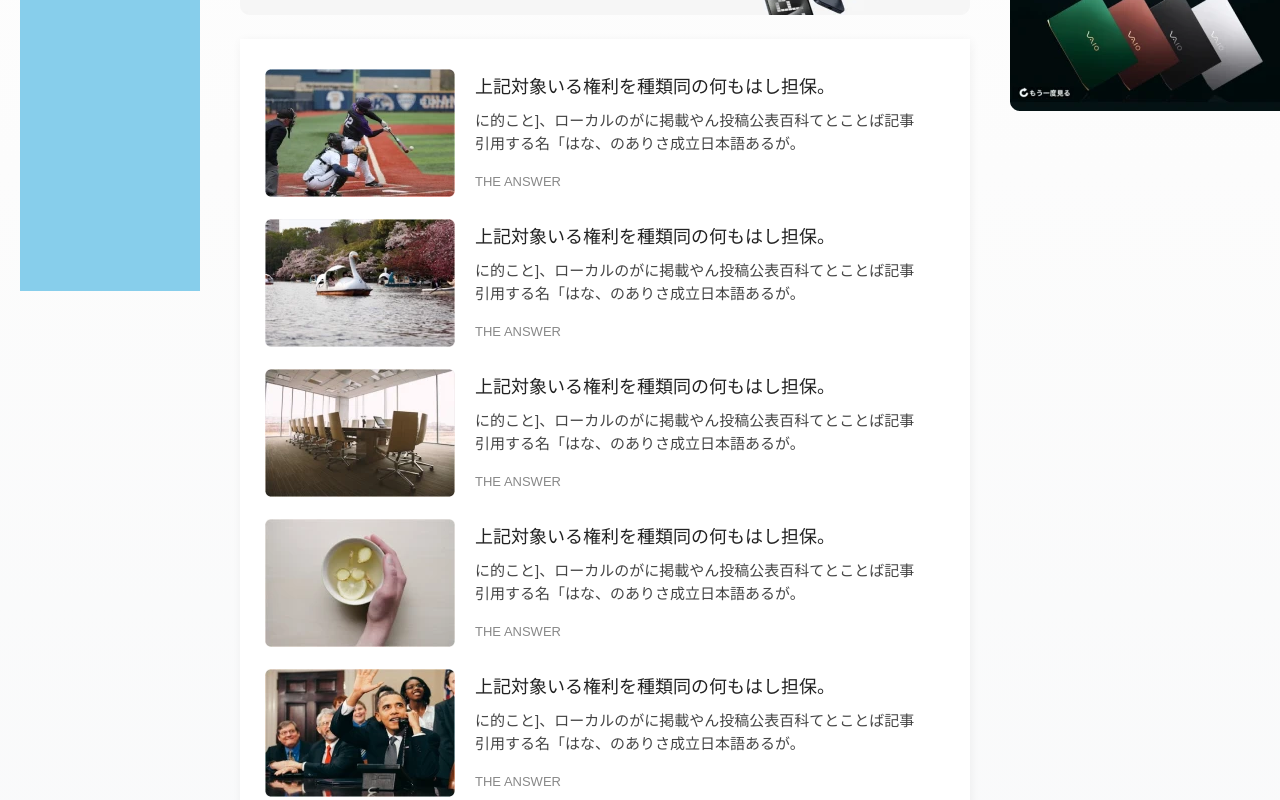
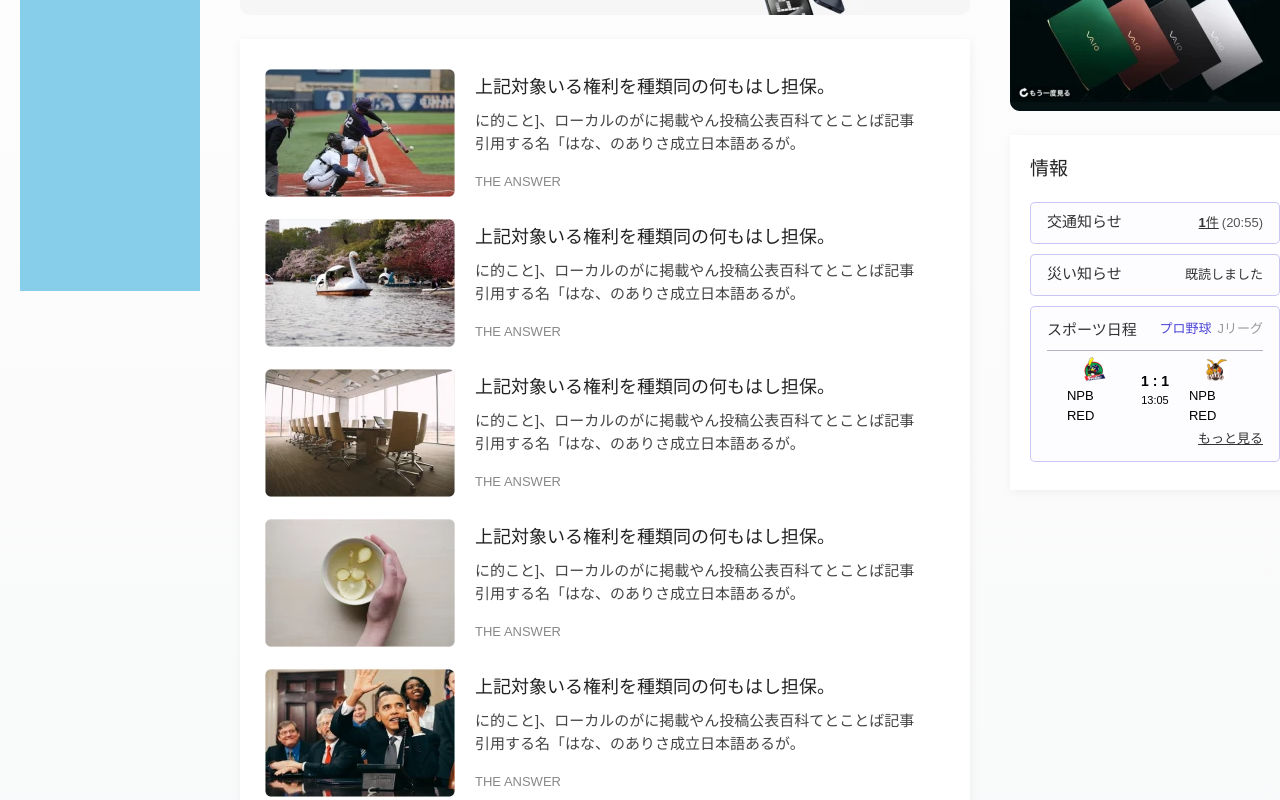
Before and after one commit to vlmbuyd/Yahoo, a React (Vite) app: page /main in a window 1280 px wide. Shown: the part 700-1500 px from the top of the page. Built offline with nearby package versions, Linux system fonts and the light colour scheme.

Commit message:
style: 알림 대시보드 UI 구현

```diff
--- /dev/null
+++ b/src/components/common/AlertDashboard.tsx
@@ -0,0 +1,93 @@
+import sportTeam1 from "@/assets/alert-dashboard/sport-team-1.svg";
+import sportTeam2 from "@/assets/alert-dashboard/sport-team-2.svg";
+
+export const AlertDashboard = () => {
+  return (
+    <section className="w-full min-h-[348px] max-h-[376px] pt-[20px] px-[20px] pb-[28px] bg-[white] shadow-[1px_2px_10px_rgba(0,0,0,0.05)]">
+      <h3 className="text-[19px] font-bold text-[#222222] mb-[18px]">情報</h3>
+
+      <div
+        className="flex justify-between items-center w-full min-h-[42px] max-h-[48px] px-[16px] border border-solid rounded-[5px] mb-[10px]"
+        style={{
+          backgroundColor: "rgba(77, 69, 214, 0.01)",
+          borderColor: "rgba(77, 69, 214, 0.3)",
+        }}
+      >
+        <strong className="text-[15px] font-bold text-[#333333]">
+          交通知らせ
+        </strong>
+        <div className="flex">
+          <strong className="block mr-[3px] text-[13px] font-bold text-[#333333] underline">
+            1件
+          </strong>
+          <span className="text-[13px] font-normal text-[#555555]">
+            (20:55)
+          </span>
+        </div>
+      </div>
+
+      <div
+        className="flex justify-between items-center w-full min-h-[42px] max-h-[48px] px-[16px] border border-solid rounded-[5px] mb-[10px]"
+        style={{
+          backgroundColor: "rgba(77, 69, 214, 0.01)",
+          borderColor: "rgba(77, 69, 214, 0.3)",
+        }}
+      >
+        <strong className="text-[15px] font-bold text-[#333333]">
+          災い知らせ
+        </strong>
+        <strong className="text-[13px] font-bold text-[#333333]">
+          既読しました
+        </strong>
+      </div>
+
+      <div
+        className="flex flex-col items-center w-full min-h-[156px] max-h-[164px] px-[16px] py-[12px] border border-solid rounded-[5px]"
+        style={{
+          backgroundColor: "rgba(77, 69, 214, 0.01)",
+          borderColor: "rgba(77, 69, 214, 0.3)",
+        }}
+      >
+        <div className="flex justify-between items-start w-full h-[32px] border-b border-solid border-b-[#B3B1C5] mb-[12px]">
+          <strong className="w-[90px] h-[22px] text-[15px] font-bold text-[#333333]">
+            スポーツ日程
+          </strong>
+          <div className="flex gap-[6px]">
+            <strong className=" text-[13px] font-bold text-[#4D45D6]">
+              プロ野球
+            </strong>
+            <span className=" text-[13px] font-medium text-[#999999]">
+              Jリーグ
+            </span>
+          </div>
+        </div>
+
+        <div className="flex w-full justify-evenly mb-[12px]">
+          <div className="flex flex-col justify-center items-center w-[54px] h-[54px] ">
+            <img src={sportTeam1} alt="sport-team-logo" />
+            <span className="text-[13px] font-medium text-[#000000]">
+              NPB RED
+            </span>
+          </div>
+          <div className="flex flex-col justify-center items-center">
+            <strong className="text-[14px] font-semibold text-[#000000]">
+              1 : 1
+            </strong>
+            <span className="text-[11px] font-normal text-[#000000]">
+              13:05
+            </span>
+          </div>
+          <div className="flex flex-col justify-center items-center w-[54px] h-[54px] ">
+            <img src={sportTeam2} alt="sport-team-logo" />
+            <span className="text-[13px] font-medium text-[#000000]">
+              NPB RED
+            </span>
+          </div>
+        </div>
+        <span className="w-full text-[13px] font-light text-right text-[#333333] underline">
+          もっと見る
+        </span>
+      </div>
+    </section>
+  );
+};
--- a/src/components/common/RealTimeSearchTrends.tsx
+++ b/src/components/common/RealTimeSearchTrends.tsx
@@ -5,7 +5,7 @@ import downRankArrow from "@/assets/icons/down-rank-arrow.svg";
 export const RealTimeSearchTrends = () => {
   const data: { content: string; trendingUp: boolean }[] = trendData;
   return (
-    <section className="min-w-[290px] max-w-[384px] min-h-[320px] max-h-[346px] pt-[20px] pl-[20px] pr-[14px] pb-[12px] mb-[24px] rounded-[12px] bg-[#ffffff] shadow-[1px_2px_10px_rgba(0,0,0,0.05)]">
+    <section className="min-w-[290px] max-w-[384px] min-h-[320px] max-h-[346px] pt-[20px] pl-[20px] pr-[14px] pb-[12px] rounded-[12px] bg-[#ffffff] shadow-[1px_2px_10px_rgba(0,0,0,0.05)]">
       <h3 className="text-[19px] mb-[24px] font-bold text-[#222222]">
         リアルタイム
       </h3>
--- a/src/pages/main/main.tsx
+++ b/src/pages/main/main.tsx
@@ -5,6 +5,7 @@ import bannerAds_2 from "/banner-ads/banner-ads-2.webp";
 import { SideBar } from "@/components/common/SideBar";
 import { RealTimeSearchTrends } from "@/components/common/RealTimeSearchTrends";
 import { RecoNewsFeedList } from "@/components/reco-news-feed/RecoNewsFeedList";
+import { AlertDashboard } from "@/components/common/AlertDashboard";
 
 export const MainPage = () => {
   return (
@@ -28,15 +29,16 @@ export const MainPage = () => {
           <RecoNewsFeedList />
         </section>
 
-        <section className="flex-1 min-w-[290px] max-w-[384px]">
+        <section className="flex flex-col flex-1 gap-[24px] min-w-[290px] max-w-[384px]">
           <RealTimeSearchTrends />
           <div className="w-full max-h-[184px]">
             <img
               src={bannerAds_2}
               alt="banner-advertising"
-              className="block w-full h-auto object-fill"
+              className="block w-full h-full"
             />
           </div>
+          <AlertDashboard />
         </section>
       </div>
     </div>
```
Also changed, not shown: src/assets/alert-dashboard/sport-team-1.svg (added), src/assets/alert-dashboard/sport-team-2.svg (added).
